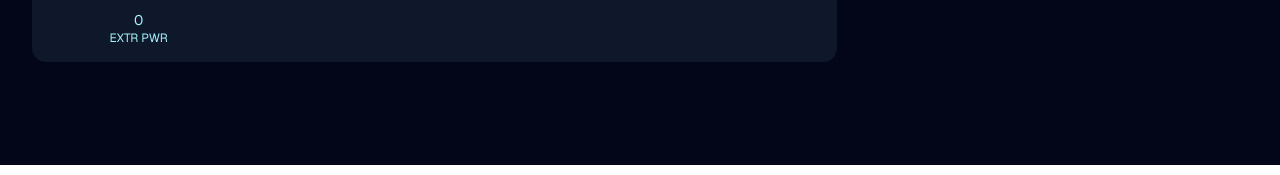
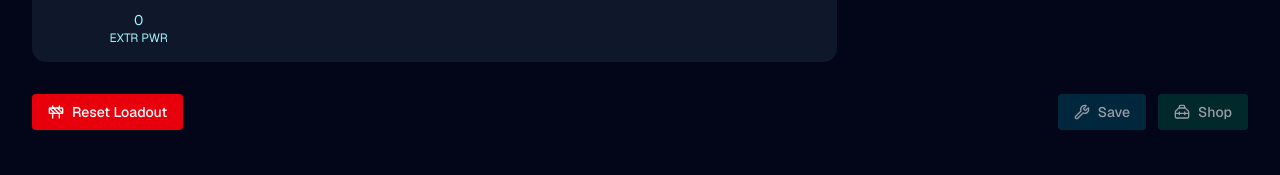
Before and after one commit to StarMineAtlas/StarMineAtlas, a Next.js app: page /calculators/loadout in a window 1280 px wide. Shown: the part 635-810 px from the top of the page. Built offline with nearby package versions, Linux system fonts and the light colour scheme; no server answers.

Commit message:
add actions buttons

```diff
--- a/app/calculators/loadout/page.tsx
+++ b/app/calculators/loadout/page.tsx
@@ -203,6 +203,23 @@ export default function LoadoutPage() {
     setLoadout(newLoadout);
   };
 
+  const resetActualLoadout = () => {
+    if (!loadout) return;
+    const baseLaser = formattedLasers.find(laser => laser.name === loadout.ship.baseLaser) || null;
+    const resetedLoadout: Loadout = {
+      ship: loadout.ship,
+      bloc: Array.from({ length: loadout.ship.numberOfLasers }).map(() => ({
+        miningLaser: baseLaser,
+        isLaserActive: !!baseLaser,
+        modules: Array.from({ length: parseInt(baseLaser?.slots || "0") }).map(() => ({})) as ModuleGadgetWithActive[]
+      })),
+      gadgets: Array.from({ length: 1 }).map(() => null) as (ModuleGadgetWithActive | null)[],
+      isSaved: false,
+      name: ""
+    };
+    setLoadout(resetedLoadout);
+  }
+
   return (
     <div className="min-h-screen bg-slate-950 text-slate-50">
       <Header />
@@ -253,6 +270,22 @@ export default function LoadoutPage() {
             )
           }
         </div>
+        <div className="flex flex-col md:flex-row justify-between items-center w-full mt-2">
+          <button onClick={resetActualLoadout} className="mt-6 inline-flex items-center gap-2 rounded bg-red-600 px-4 py-2 text-sm font-medium text-white hover:bg-red-700 focus:outline-none focus:ring-2 focus:ring-red-500 focus:ring-offset-2">
+            <Construction className="h-4 w-4" />
+            {t("loadout.reset", "Reset Loadout")}
+          </button>
+          <div className="mt-6 flex gap-3">
+            <button disabled className="inline-flex items-center gap-2 rounded bg-cyan-700/50 px-4 py-2 text-sm font-medium text-white opacity-60 cursor-not-allowed">
+              <Wrench className="h-4 w-4" />
+              {t("loadout.save", "Save")}
+            </button>
+            <button disabled className="inline-flex items-center gap-2 rounded bg-emerald-700/50 px-4 py-2 text-sm font-medium text-white opacity-60 cursor-not-allowed">
+              <Toolbox className="h-4 w-4" />
+              {t("loadout.shop", "Shop")}
+            </button>
+          </div>
+        </div>
       </div>
     </div>
   )
```
